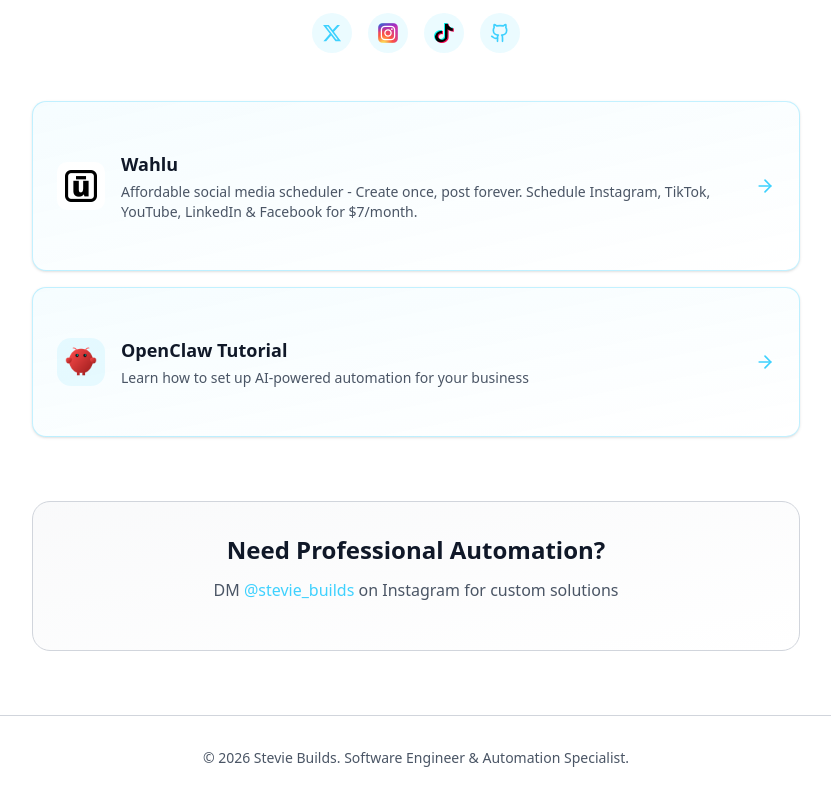
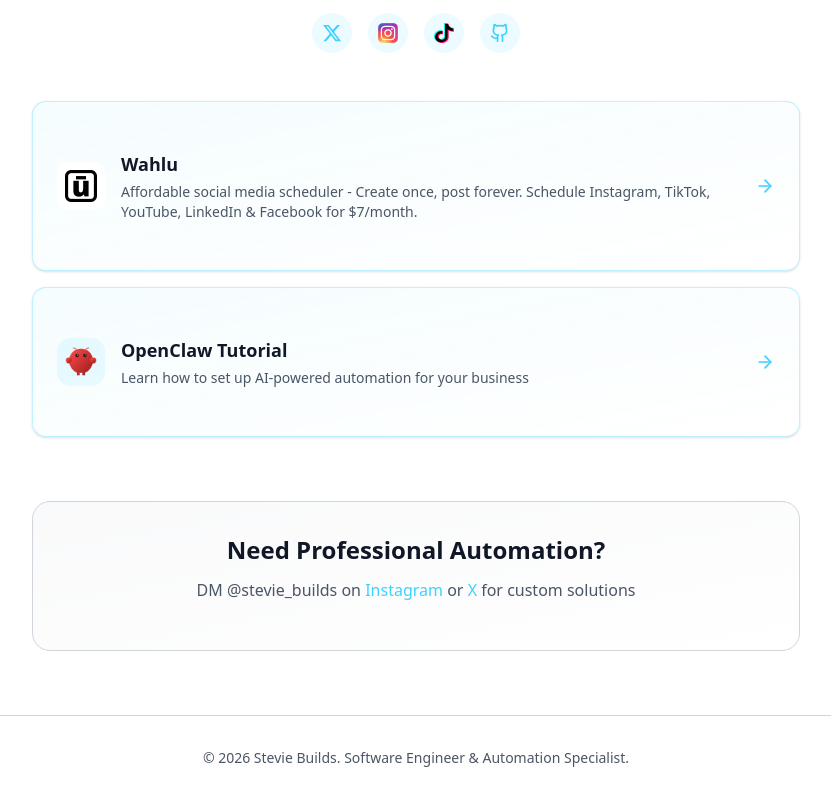
Before and after one commit to steviebuilds/stevie-builds-links, a Next.js app: page / in a window 1280 px wide. Shown: the part 487-1287 px from the top of the page, without its empty margins (224-1055 px from the left). Built offline with nearby package versions, Linux system fonts and the light colour scheme.

Commit message:
feat: Add X/Twitter to homepage CTA alongside Instagram

```diff
--- a/app/page.tsx
+++ b/app/page.tsx
@@ -125,16 +125,25 @@
             Need Professional Automation?
           </h2>
           <p className="text-gray-600 dark:text-gray-400 mb-4">
-            DM{" "}
+            DM @stevie_builds on{" "}
             <a
-              href="https://instagram.com/stevie_builds"
+              href="https://instagram.com/stevie.builds"
               target="_blank"
               rel="noopener noreferrer"
               className="text-[#3ED1FE] hover:underline font-medium"
             >
-              @stevie_builds
+              Instagram
             </a>
-            {" "}on Instagram for custom solutions
+            {" "}or{" "}
+            <a
+              href="https://twitter.com/stevie_builds"
+              target="_blank"
+              rel="noopener noreferrer"
+              className="text-[#3ED1FE] hover:underline font-medium"
+            >
+              X
+            </a>
+            {" "}for custom solutions
           </p>
         </div>
       </div>
```
